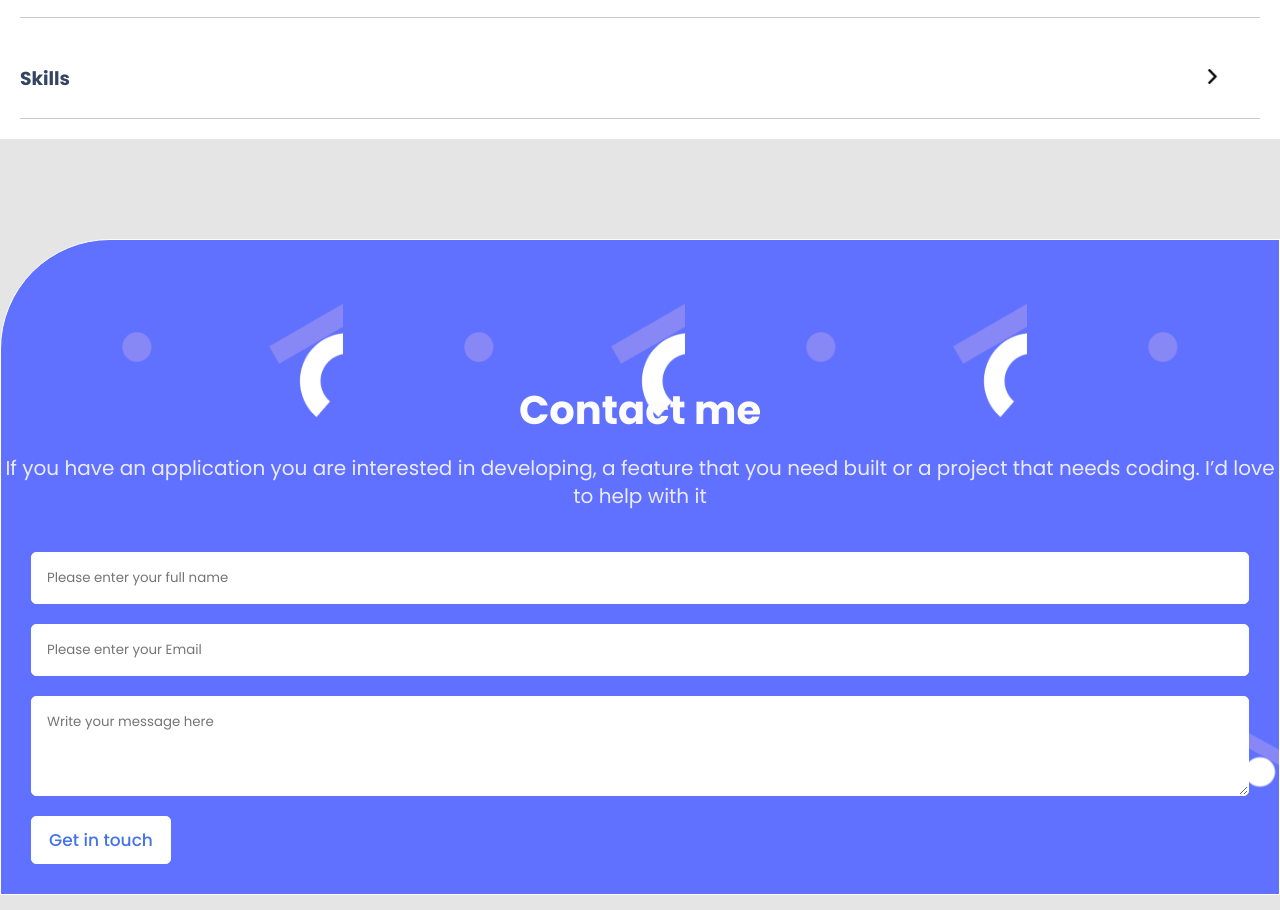
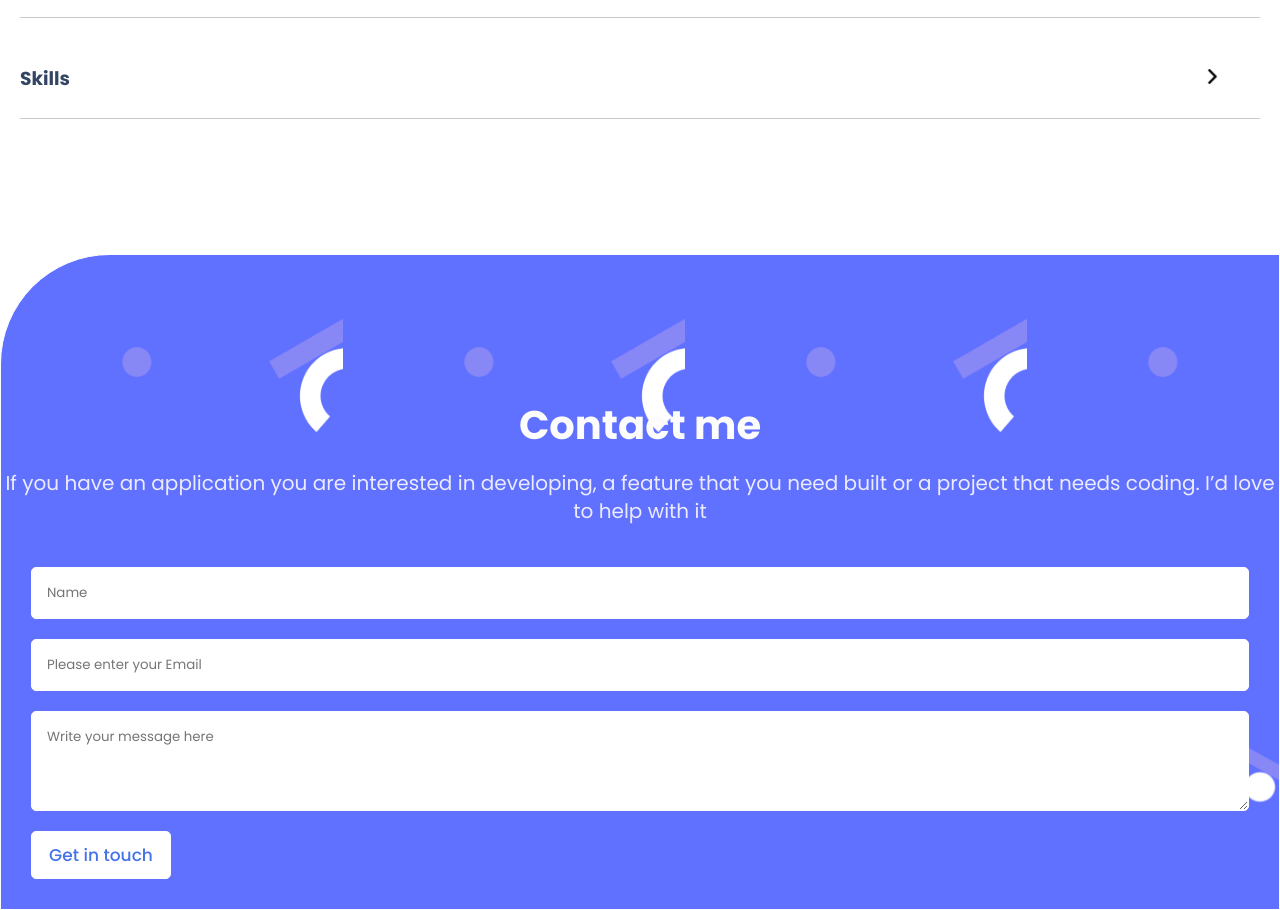
Before and after one commit to KayLemba/MyPortfolio2, a website: page index.html in a window 1280 px wide. Shown: the part 3760-4670 px from the top of the page. Drawn offline with Linux system fonts and the light colour scheme.

Commit message:
Update index.html file and styles.css as requested by code review

```diff
--- a/index.html
+++ b/index.html
@@ -177,17 +177,20 @@
         </div>
     </section>
     <section class="contact-section">
+      <br>
+      <div class="contact-form">
       <h2 class="con-title">Contact me</h2>
       <p class="con-paragraph">If you have an application you are interested in developing, a feature that
           you
           need built or a project that needs coding. I’d love to help with it</p>
       <form action="https://formspree.io/f/mnqlovzq" method="POST" class="con-form">
-          <input type="text" name="_name" placeholder="Please enter your full name" class="form-text" required>
+          <input type="text" name="_name" placeholder="Name" maxlength="30" class="form-text" required>
           <input type="email" name="_reply" placeholder="Please enter your Email" class="form-text" required>
           <textarea name="_message" placeholder="Write your message here" maxlength="500"
               class="form-text message" required></textarea>
           <button class="con-but" type="submit">Get in touch</button>
       </form>
+    </div>
   </section>
   </main>
 
--- a/styles.css
+++ b/styles.css
@@ -339,8 +339,12 @@ a .btn-two {
 }
 
 .contact-section {
+  background: #fff;
+}
+
+.contact-form {
   display: flex;
-  margin-top: 100px;
+  margin-top: 90px;
   flex-direction: column;
   justify-content: start;
   background-image: url(images/contact-b.png);
```
